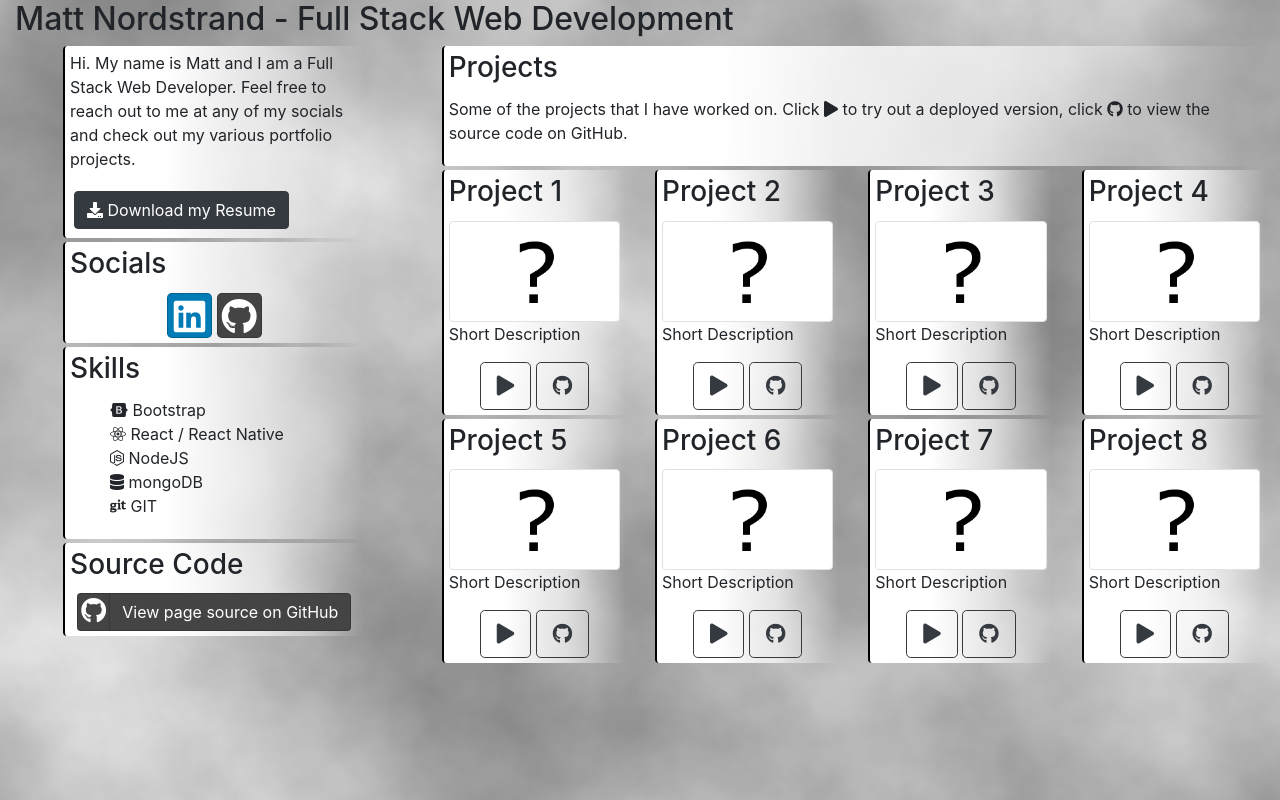
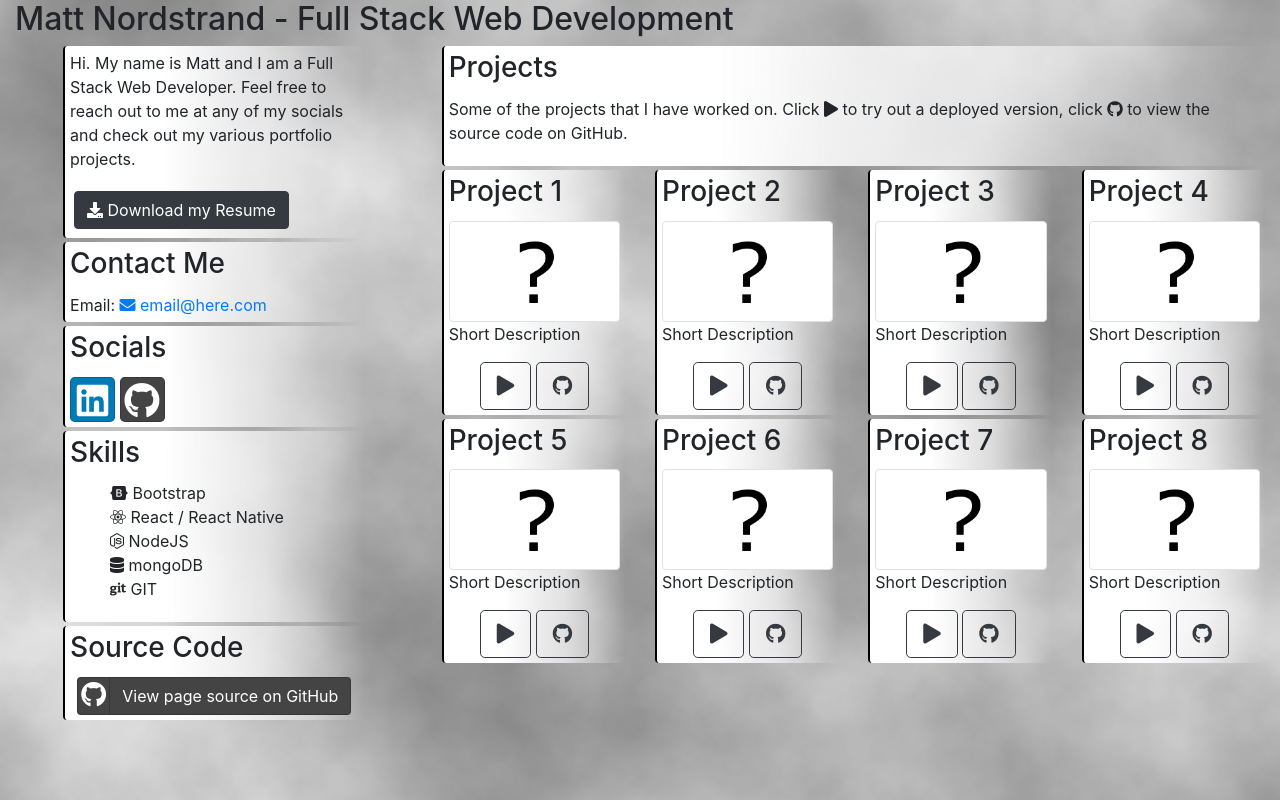
Before and after one commit to MatthewNordstrand/portfolio, a website: page index.html in a window 1280 px wide. Both pictures are taken after a click on the button "View Portfolio". Drawn offline with nearby package versions, Linux system fonts and the light colour scheme; files that its build step writes are made by us from their sources.

Commit message:
Added contact section to left side

```diff
--- a/index.html
+++ b/index.html
@@ -55,14 +55,26 @@
                     <div class="col-lg-10 offset-lg-1 mb-1">
                         <div class="card glass">
                             <div class="card-body">
+                                <h3 class="card-title">Contact Me</h3>
+                                <div class="card-text">
+                                    Email: <a href="mailto:"><i class="fa fa-envelope"></i> email@here.com</a>
+                                </div>
+                            </div>
+                        </div>
+                    </div>
+
+                    <div class="col-lg-10 offset-lg-1 mb-1">
+                        <div class="card glass">
+                            <div class="card-body">
                                 <h3 class="card-title">Socials</h3>
-                                <div class="text-center">
+                                <div class="card-text">
                                     <a class="btn btn-social-icon btn-linkedin btn-lg" href="https://www.linkedin.com/in/matthew-nordstrand-1a022b6b/" target="_blank"><i class="fab fa-linkedin"></i></a>
                                     <a class="btn btn-social-icon btn-github btn-lg" href="https://github.com/MatthewNordstrand" target="_blank"><i class="fab fa-github"></i></a>
                                 </div>
                             </div>
                         </div>
                     </div>
+
                     <div class="col-lg-10 offset-lg-1 mb-1">
                         <div class="card glass">
                             <div class="card-body">
@@ -79,6 +91,7 @@
                             </div>
                         </div>
                     </div>
+
                     <div class="col-lg-10 offset-lg-1">
                         <div class="card glass">
                             <div class="card-body">
@@ -91,6 +104,7 @@
                     </div>
                 </div>
 
+                <!-- Project Windows Below this -->
                 <div class="col">
                     <div class="row">
                         <div class="col-12 mt-3 mt-lg-0">
```
